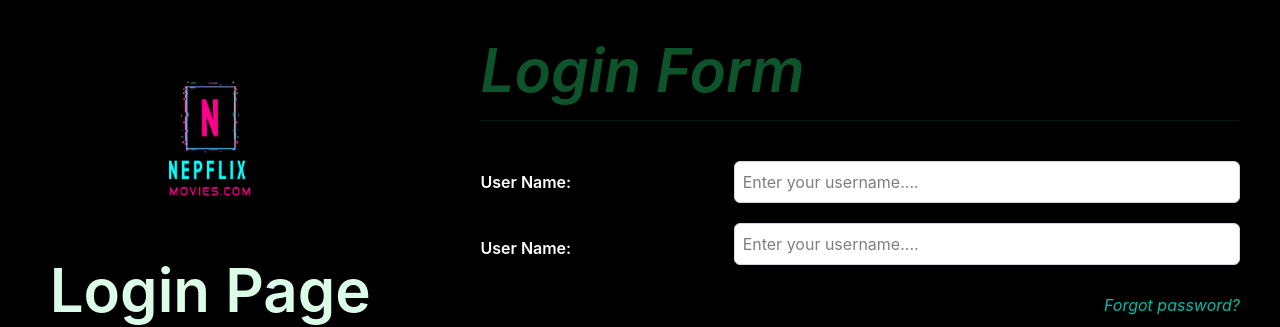
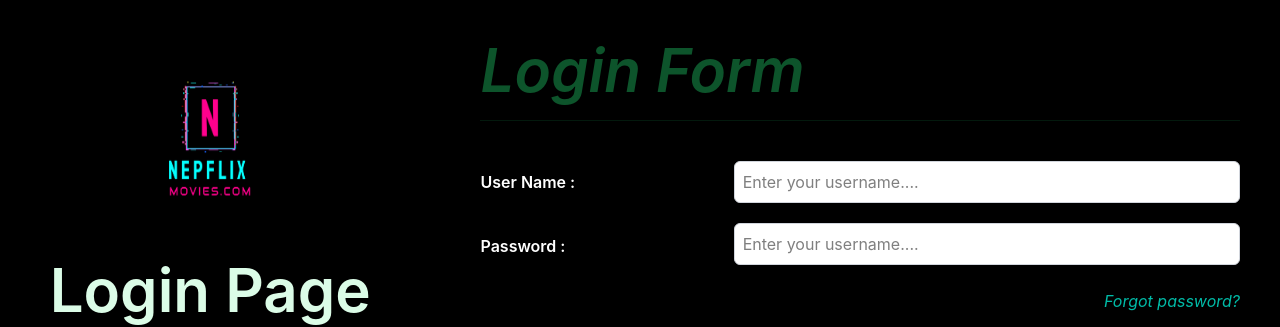
Before and after one commit to Chiranjibi38/MyFirstReact, a React (Vite) app: page / in a window 1280 px wide. Shown: the top 327 px of the page. Built offline with nearby package versions, Linux system fonts and the light colour scheme.

Commit message:
fix errors

```diff
--- a/src/components/auth/LoginForm.tsx
+++ b/src/components/auth/LoginForm.tsx
@@ -4,7 +4,7 @@ import { useState, useEffect } from "react";
 import type { ICredentials } from "./Auth.contract";
 
 export default function LoginForm () {
-    const [credentials, setCredentials]= useState<ICredentials>({
+    const [credentials]= useState<ICredentials>({
         username:"",
         password:""
     })
--- a/src/components/ui/form/Input.tsx
+++ b/src/components/ui/form/Input.tsx
@@ -7,9 +7,9 @@ export const TextInput=({type='text', name, className='',errMsg=""}:Readonly<ITe
         name={name}
         placeholder={`Enter your ${name}....`}
 
-        className={`border border-gray-300 w-full p-2 rounded-md shadow bg-white 4{className}`}
+        className={`border border-gray-300 w-full p-2 rounded-md shadow bg-white ${className}`}
         />
-        <span className="text-red-800 text-sm italic"></span>
+        {errMsg && <span className="text-red-800 text-sm italic">{errMsg}</span>}
         </>
     );
 }
--- a/src/components/ui/form/Label.tsx
+++ b/src/components/ui/form/Label.tsx
@@ -4,8 +4,7 @@ export const FormLabel= ({htmlFor="", className="", children}: Readonly<IFormLab
 
     return (
         <label htmlFor={htmlFor} className={`w-1/3 font-semibold  text-white ${className}`}>
-            User Name:{""}
-
-            </label>
+            {children}
+        </label>
     );
 }
--- a/src/components/ui/typography/PageTitle.contract.ts
+++ b/src/components/ui/typography/PageTitle.contract.ts
@@ -1,4 +1,4 @@
-import {ReactNode} from "react";
+import type { ReactNode } from "react";
 
 export interface IH1Props {
     className?:string;
```
